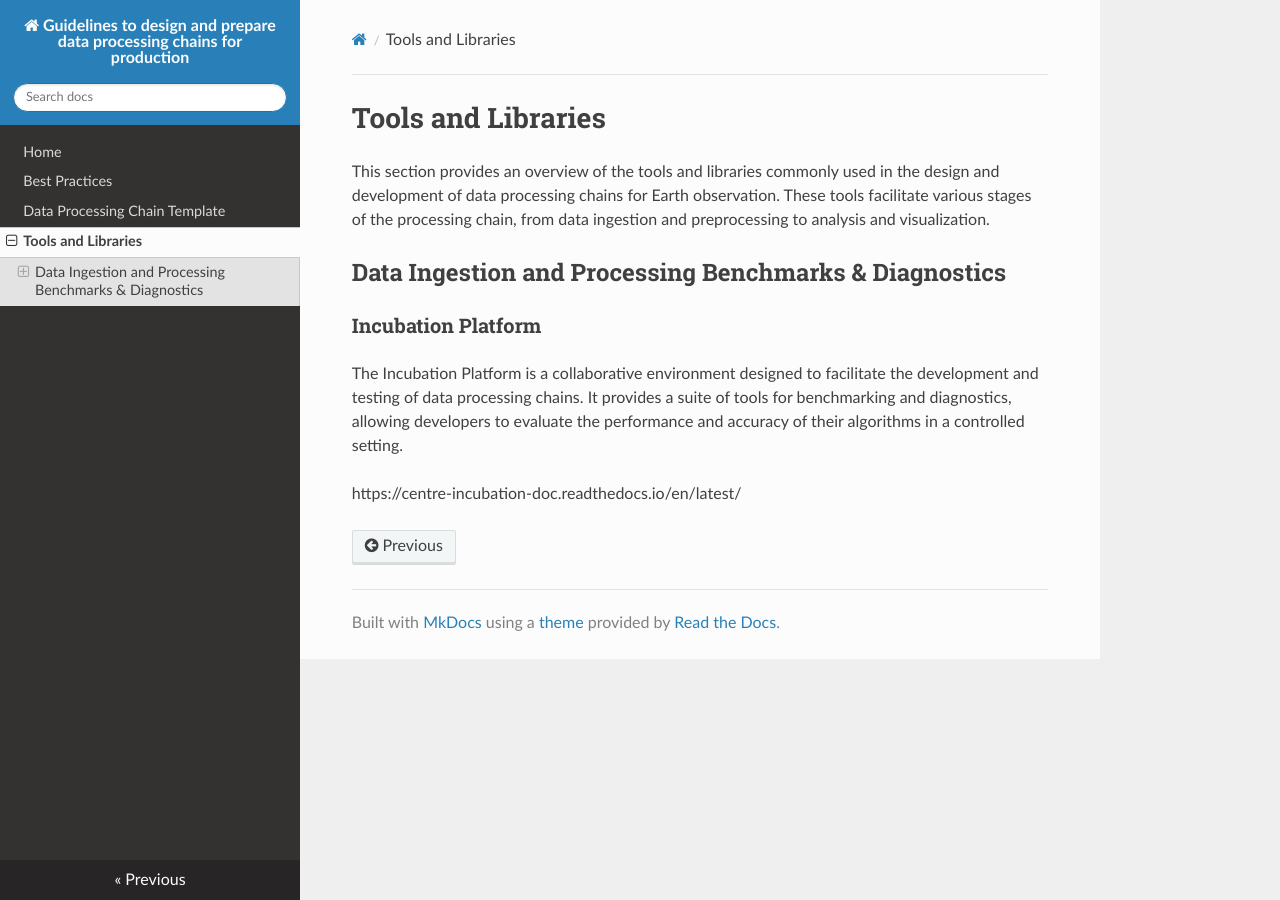
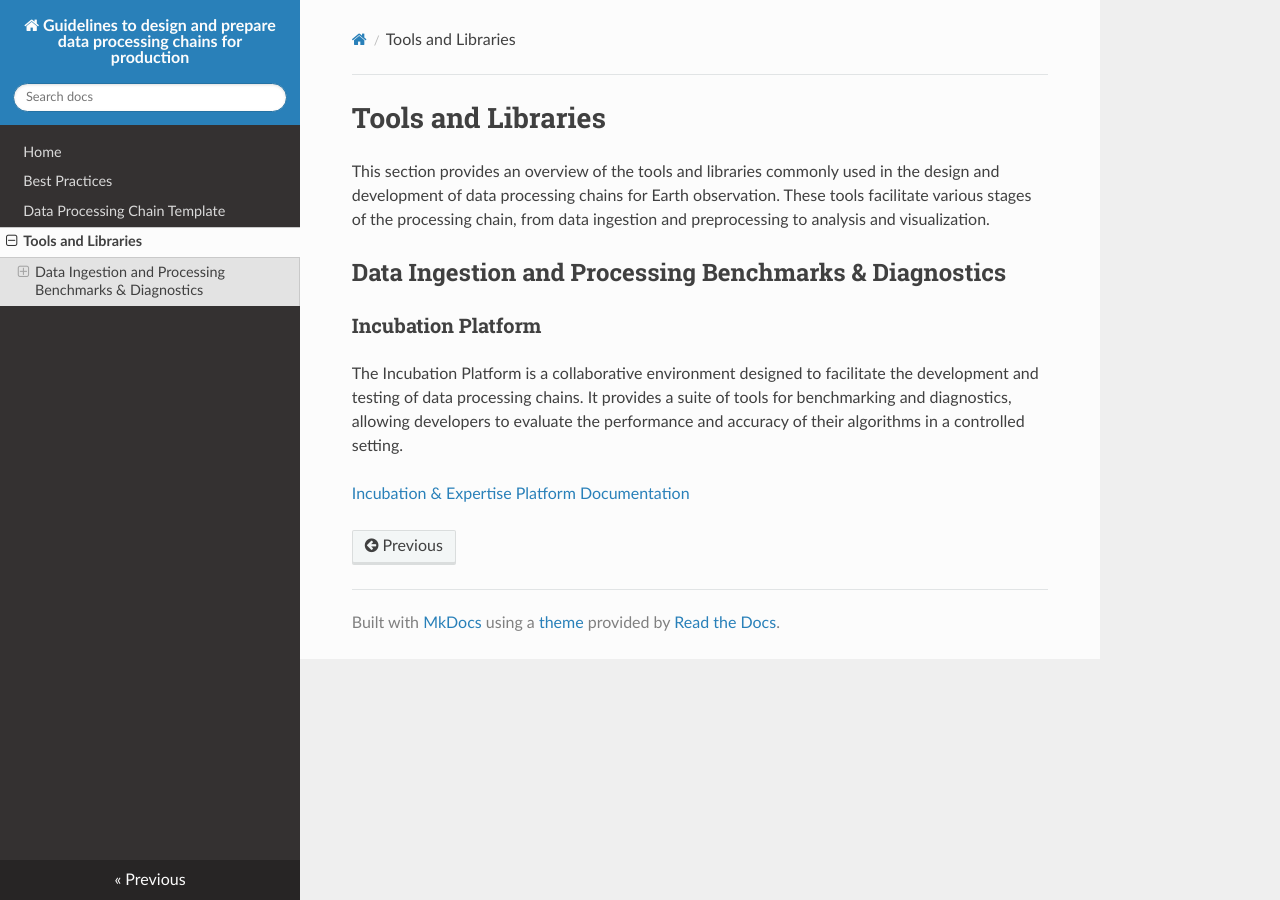
Before and after one commit to CNES/processing-chain-guidelines, an MkDocs documentation site: the page built from docs/tools_and_libraries.md, in a window 1280 px wide. Built offline with MkDocs 1.6.1, drawn with Linux system fonts in a browser that asks for light colours; nearby versions of some CDN libraries.

Commit message:
Enhance documentation clarity by specifying required sections in CWL description and adding link formatting for Incubation Platform documentation

```diff
--- a/docs/tools_and_libraries.md
+++ b/docs/tools_and_libraries.md
@@ -7,4 +7,4 @@ This section provides an overview of the tools and libraries commonly used in th
 ### Incubation Platform
 The Incubation Platform is a collaborative environment designed to facilitate the development and testing of data processing chains. It provides a suite of tools for benchmarking and diagnostics, allowing developers to evaluate the performance and accuracy of their algorithms in a controlled setting.
 
-https://centre-incubation-doc.readthedocs.io/en/latest/
+[Incubation & Expertise Platform Documentation](https://centre-incubation-doc.readthedocs.io/en/latest/)
```
Also changed, not shown: docs/best_practices.md (+3 -1 lines).
